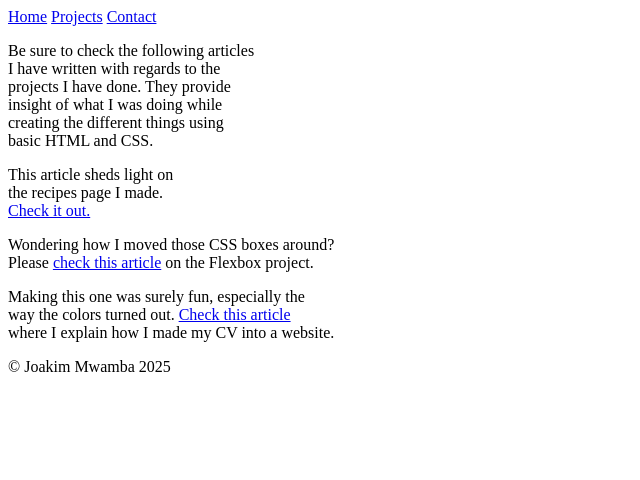
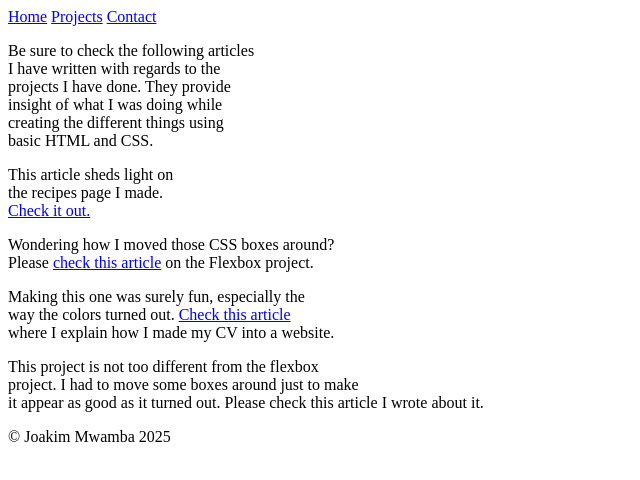
Before and after one commit to mwambajoakim/html_basics, a plain HTML site: page articles.html in a window 1280 px wide. Shown: the whole page, without its empty margins (0-640 px from the left). Drawn offline with Linux system fonts and the light colour scheme.

Commit message:
Add fourth article link

```diff
--- a/articles.html
+++ b/articles.html
@@ -36,7 +36,9 @@
                 </p>
 
                 <p class="landing_art">
-
+                    This project is not too different from the flexbox<br>
+                    project. I had to move some boxes around just to make<br>
+                    it appear as good as it turned out. Please <a href="https://github.com/mwambajoakim/landing_page/blob/main/README.md"></a>check this article I wrote about it.
                 </p>
 
             </div>
```
